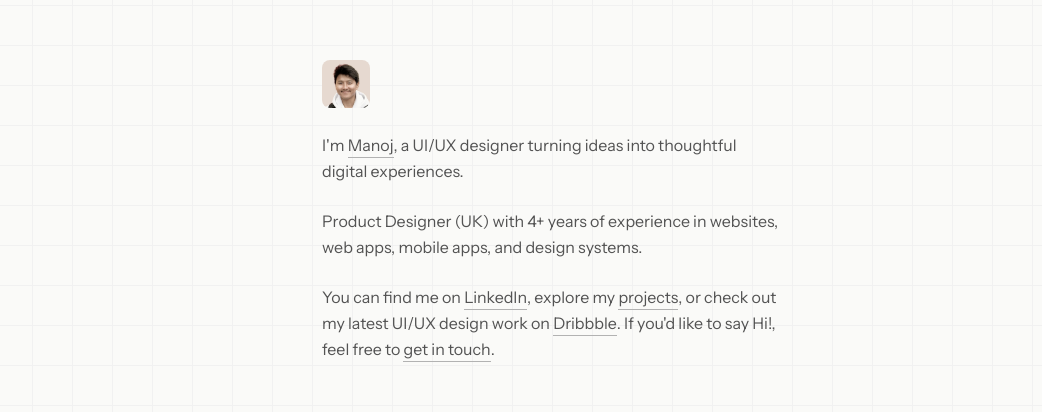
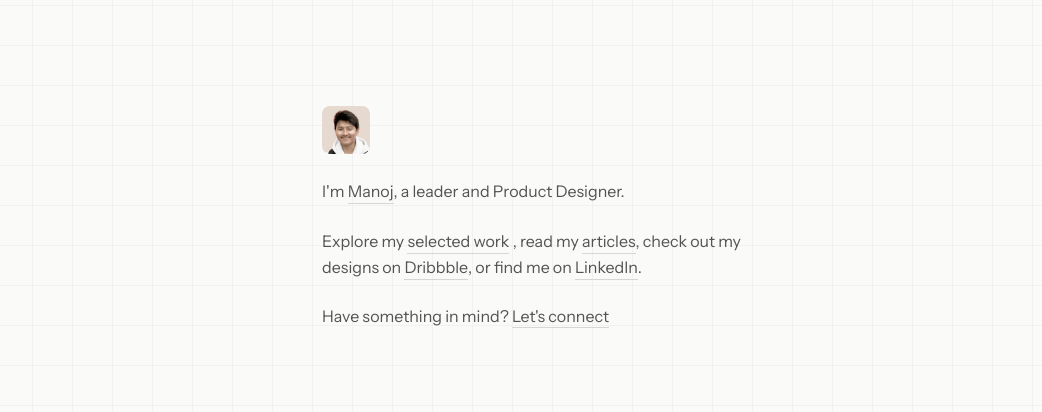
Before and after one commit to notmanoj/manoj_portfolio, a Next.js app: page / in a window 1280 px wide. Shown: the part 155-567 px from the top of the page, without its empty margins (88-1130 px from the left). Built offline with nearby package versions, Linux system fonts and the light colour scheme; grey boxes are pictures that could not be loaded.

Commit message:
changed link styles from home page

```diff
--- a/app/articles/page.tsx
+++ b/app/articles/page.tsx
@@ -25,7 +25,7 @@ export default function Articles() {
         <div className="flex flex-col gap-6">
           {articles.map((article, i) => (
             <FadeUp key={article.slug} delay={i * 0.08}>
-              <Link href={`/articles/${article.slug}`}>
+              <Link href={`/articles/${article.slug}`} className="no-underline">
                 <div className="flex gap-4 items-start group cursor-pointer">
                   <div className="relative w-[120px] h-[80px] rounded-[8px] overflow-hidden flex-shrink-0 bg-[#E5E5E0]">
                     <Image
--- a/app/globals.css
+++ b/app/globals.css
@@ -36,7 +36,6 @@ body {
   font-size: 22px;
   line-height: 1.3;
   color: #000000;
-  gap: 1%;
 }
 
 .btn-pill {
@@ -59,7 +58,6 @@ body {
   color: #000000;
 }
 
-/* Home page nav buttons */
 .btn-nav {
   background-color: var(--button-bg);
   box-shadow: 0 2px 2px var(--button-shadow);
@@ -80,7 +78,6 @@ body {
   color: #000000;
 }
 
-/* Project tags e.g. "web app", "website", "logo" */
 .tag {
   background-color: #E1E1E1;
   border-radius: 24px;
@@ -101,32 +98,13 @@ body {
   padding-right: 20px;
 }
 
-@keyframes linkReveal {
-  from {
-    opacity: 0;
-    filter: blur(10px);
-    transform: scale(q) translateZ(0);
-    letter-spacing: normal;
-  }
-  to {
-    opacity: 1;
-    filter: blur(0);
-    transform: scale(1) translateZ(0);
-    letter-spacing: normal;
-  }
-}
-
 a {
   display: inline-block;
-  animation: linkReveal 1.5s cubic-bezier(0.16, 1, 0.3, 1) both;
-}
-
-a {
   text-decoration: none;
   color: inherit;
   background:
     linear-gradient(#000000, #000000) no-repeat left bottom / 0% 1px,
-    linear-gradient(#B2B2B2, #B2B2B2) no-repeat left bottom / 100% 1px;
+    linear-gradient(#D6D6D6, #D6D6D6) no-repeat left bottom / 100% 1px;
   transition: background-size 0.3s ease, color 0.3s ease;
   background-origin: padding-box;
 }
@@ -135,5 +113,15 @@ a:hover {
   color: #000000;
   background:
     linear-gradient(#000000, #000000) no-repeat left bottom / 100% 1px,
-    linear-gradient(#B2B2B2, #B2B2B2) no-repeat left bottom / 100% 1px;
+    linear-gradient(#D6D6D6, #D6D6D6) no-repeat left bottom / 100% 1px;
 }
+
+a.no-underline {
+  background: none;
+  text-decoration: none;
+}
+
+a.no-underline:hover {
+  background: none;
+  color: inherit;
+}
--- a/app/page.tsx
+++ b/app/page.tsx
@@ -4,7 +4,10 @@ import FadeUp from "./components/FadeUp";
 
 export default function Home() {
   return (
-    <main className="relative flex-1 flex items-center justify-center py-16" style={{ paddingBottom: "120px" }}>
+    <main
+      className="relative flex-1 flex items-center justify-center py-16"
+      style={{ paddingBottom: "120px" }}
+    >
       {/* Top-left: mountain badge */}
       <div className="absolute bottom-20 left-30">
         <HoverBadge
@@ -42,27 +45,18 @@ export default function Home() {
 
           {/* Description */}
           <p className="text-secondary leading-relaxed mb-6">
-            I&apos;m <a href="/about-me">Manoj</a>, a UI/UX designer turning ideas into thoughtful digital experiences.
+            I&apos;m <a href="/about-me">Manoj</a>, a leader and Product Designer.
           </p>
           <p className="text-secondary leading-relaxed mb-6">
-            Product Designer (UK) with 4+ years of experience in websites, web
-            apps, mobile apps, and design systems.
+            Explore my <a href="/projects">selected work</a> , read my <a href="/articles">articles</a>, check out my designs on <a href="https://dribbble.com/manojrai" target="_blank" rel="noopener noreferrer">Dribbble</a>, or find me on{" "}
+            <a
+              href="https://www.linkedin.com/in/manojrai-ux/" target="_blank" rel="noopener noreferrer">
+              LinkedIn
+            </a>.
           </p>
-          <p className="text-secondary leading-relaxed mb-3">
-            You can find me on{" "}
-            <a href="https://www.linkedin.com/in/manojrai-ux/" target="_blank" rel="noopener noreferrer">
-              LinkedIn
-            </a>
-            , explore my{" "}
-            <a href="/projects">projects</a>
-            , or check out my latest UI/UX design work on{" "}
-            <a href="https://dribbble.com/manoj_rai" target="_blank" rel="noopener noreferrer">
-              Dribbble
-            </a>
-            . If you&apos;d like to say Hi!, feel free to{" "}
-            <a href="mailto:manojraiux@gmail.com">get in touch</a>
-            .
-          </p>
+            <p>
+              Have something in mind? <a href="mailto:manojraiux@gmail.com">Let's connect</a>
+            </p>
         </FadeUp>
       </Container>
     </main>
```
